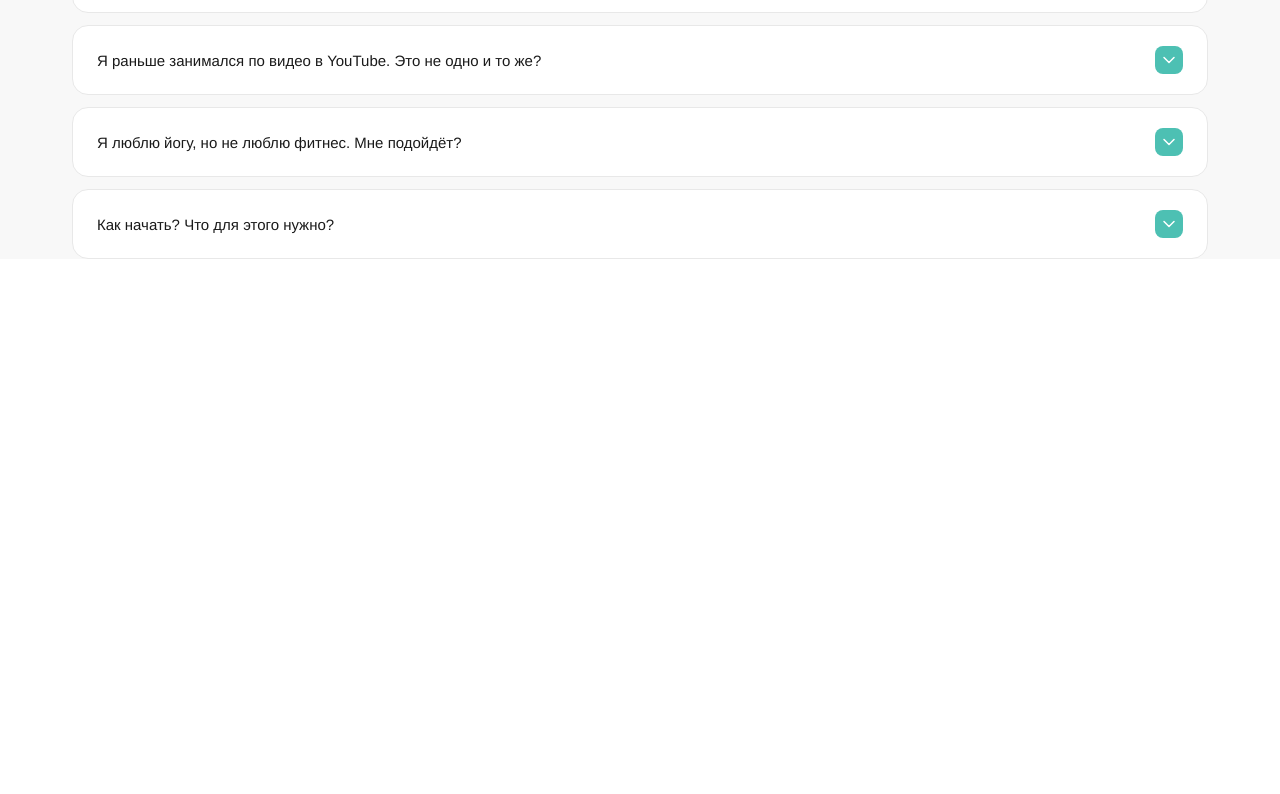
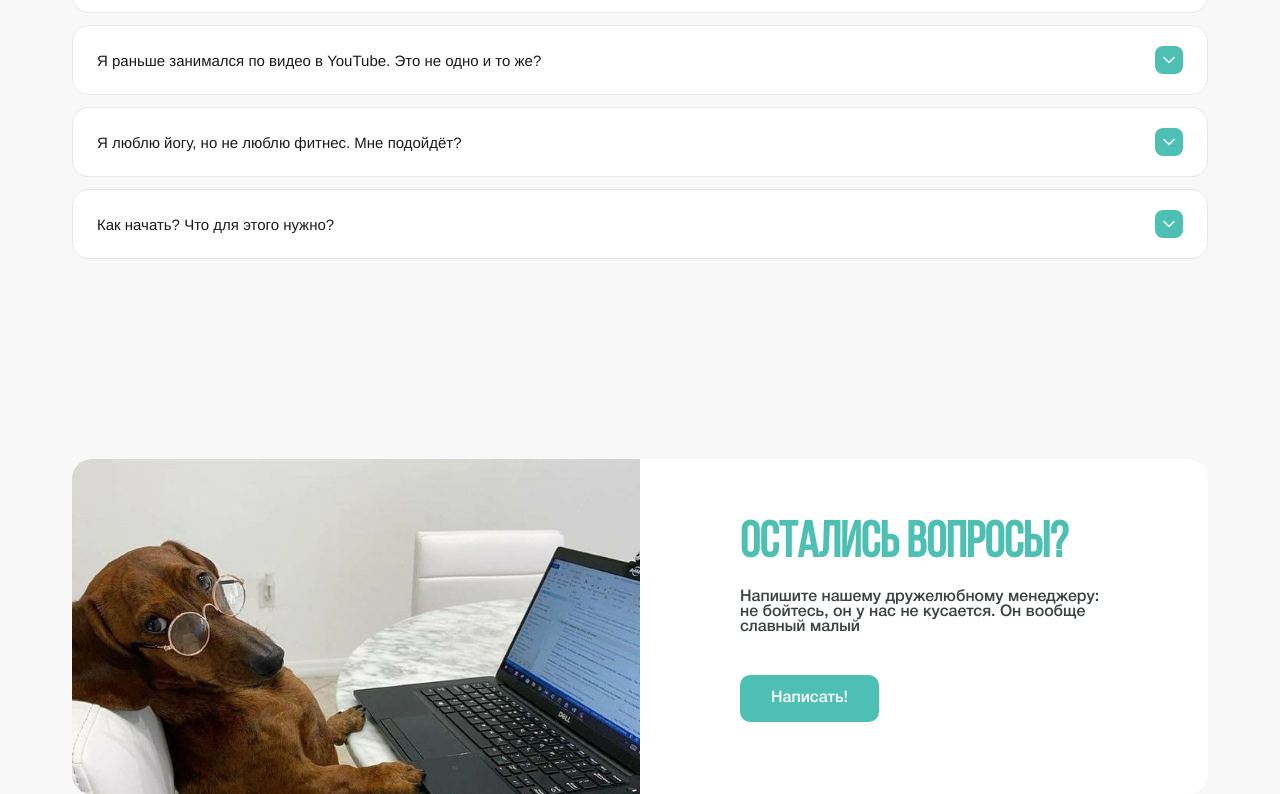
Before and after one commit to ManuW7/rme-new-layout, a React (Vite) app in the folder rme-fitness/: page / in a window 1280 px wide. Shown: the part 5705-6499 px from the top of the page. Before the commit the page ends 5976 px from the top, so only its background shows below. Built offline with nearby package versions, Linux system fonts and the light colour scheme.

Commit message:
finish questions

```diff
--- a/rme-fitness/src/App.tsx
+++ b/rme-fitness/src/App.tsx
@@ -5,6 +5,7 @@ import FriendsBanner from "./components/FriendsBanner";
 import Header from "./components/Header";
 import HeroSection from "./components/HeroSection";
 import HowThisWorks from "./components/HowThisWorks";
+import QuestionsLeft from "./components/QuestionsLeft";
 import ThreeDayBanner from "./components/ThreeDayBanner";
 import TrainerSection from "./components/TrainerSection";
 import WhoSection from "./components/WhoSection";
@@ -22,6 +23,7 @@ function App() {
         <ThreeDayBanner></ThreeDayBanner>
         <FriendsBanner></FriendsBanner>
         <FAQSection></FAQSection>
+        <QuestionsLeft></QuestionsLeft>
       </main>
     </>
   );
--- /dev/null
+++ b/rme-fitness/src/components/QuestionsLeft.css
@@ -0,0 +1,41 @@
+.questionsLeft {
+  display: flex;
+  flex-direction: row;
+  max-height: 335px;
+  background-color: white;
+  border-radius: 20px;
+  margin-top: 200px;
+}
+
+.questionsLeft img {
+  max-height: 100%;
+  object-fit: cover;
+  object-position: top center;
+  max-width: 50%;
+  border-radius: 20px 0 0 20px;
+}
+
+.questionsLeft .textContent {
+  padding: 60px 100px;
+}
+
+.questionsLeft .textContent h3 {
+  font-size: 50px;
+  color: #4dc0b3;
+}
+
+.questionsLeft .textContent .annot {
+  font-size: 16px;
+  margin-top: 20px;
+  color: #3d4342;
+}
+
+.questionsLeft .textContent a {
+  background-color: #4dc0b3;
+  padding: 16px 31px;
+  color: white;
+  display: inline-block;
+  border-radius: 10px;
+  text-decoration: none;
+  margin-top: 40px;
+}
--- /dev/null
+++ b/rme-fitness/src/components/QuestionsLeft.tsx
@@ -0,0 +1,22 @@
+import "./QuestionsLeft.css";
+import dogPic from "../assets/dog.png";
+
+function QuestionsLeft() {
+  return (
+    <section className="questionsLeft">
+      <img src={dogPic} alt="" />
+      <div className="textContent">
+        <h3>ОСТАЛИСЬ ВОПРОСЫ?</h3>
+        <p className="annot">
+          Напишите нашему дружелюбному менеджеру: не&nbsp;бойтесь,
+          он&nbsp;у&nbsp;нас не кусается. Он&nbsp;вообще славный малый
+        </p>
+        <a href="">
+          <p>Написать!</p>
+        </a>
+      </div>
+    </section>
+  );
+}
+
+export default QuestionsLeft;
```
Also changed, not shown: rme-fitness/src/assets/dog.png (added).
